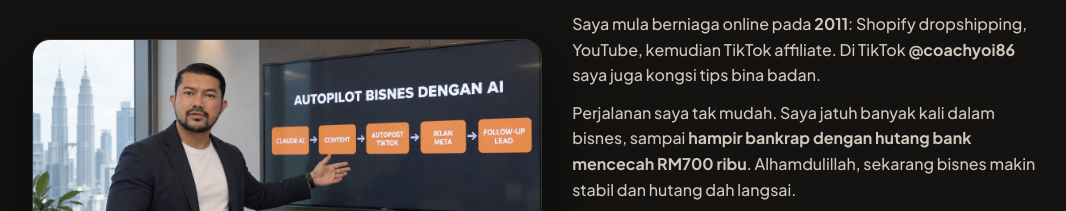
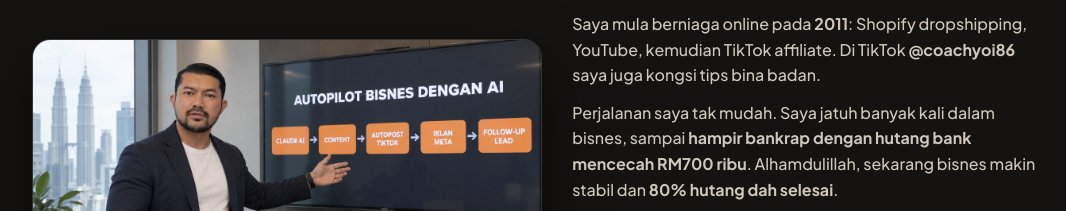
Before and after one commit to muhammadhasrul93-source/autopilot-bisnes, a plain HTML site: page index.html in a window 1280 px wide. Shown: the part 9093-9304 px from the top of the page, without its empty margins (106-1172 px from the left). Drawn offline with Linux system fonts and the light colour scheme; no server answers.

Commit message:
Profil: hutang 80% selesai (pembetulan)
Co-Authored-By: Claude Opus 5.5 <noreply@anthropic.com>

```diff
--- a/index.html
+++ b/index.html
@@ -538,7 +538,7 @@ fbq('init','2749301935525051');fbq('track','PageView');
     <h2 style="margin-top:0">Hai, saya <span class="o">Coach Yoi</span>.</h2>
     <div class="chips"><span>🛒 Berniaga online sejak 2011</span><span>⚙️ Servis automasi SME sejak 2025</span></div>
     <p>Saya mula berniaga online pada <b>2011</b>: Shopify dropshipping, YouTube, kemudian TikTok affiliate. Di TikTok <b>@coachyoi86</b> saya juga kongsi tips bina badan.</p>
-    <p>Perjalanan saya tak mudah. Saya jatuh banyak kali dalam bisnes, sampai <b>hampir bankrap dengan hutang bank mencecah RM700 ribu</b>. Alhamdulillah, sekarang bisnes makin stabil dan hutang dah langsai.</p>
+    <p>Perjalanan saya tak mudah. Saya jatuh banyak kali dalam bisnes, sampai <b>hampir bankrap dengan hutang bank mencecah RM700 ribu</b>. Alhamdulillah, sekarang bisnes makin stabil dan <b>80% hutang dah selesai</b>.</p>
     <p>Pengajaran paling besar: owner yang buat semua kerja sendiri takkan sempat besarkan bisnes. Sebab itu sejak 2025 saya fokus <b>membantu syarikat SME automate bisnes mereka</b> dengan AI, supaya owner boleh fokus pada pertumbuhan.</p>
     <p>Ebook ini ialah sistem yang sama, diringkaskan supaya anda boleh bina sendiri: Bahasa Melayu, langkah demi langkah, tanpa jargon.</p>
     <a class="btn2" href="https://www.tiktok.com/@coachyoi86" target="_blank" rel="noopener">Tengok TikTok saya ↗</a>
```
